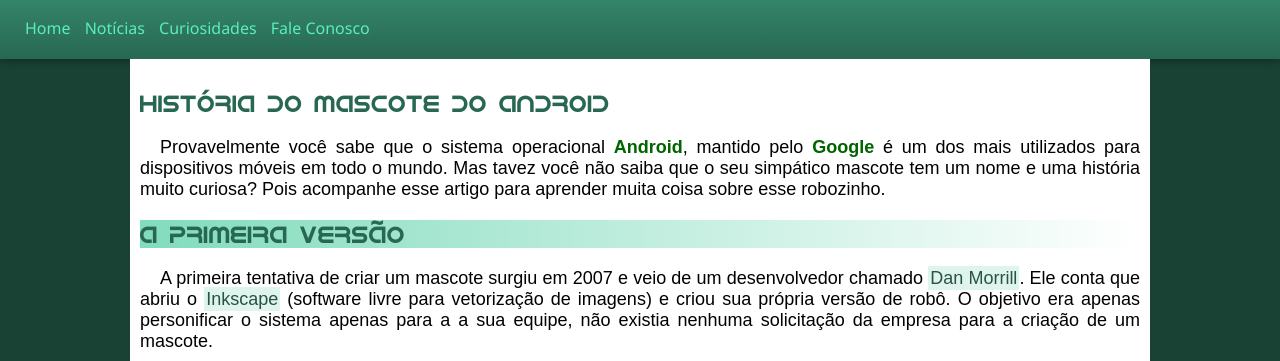
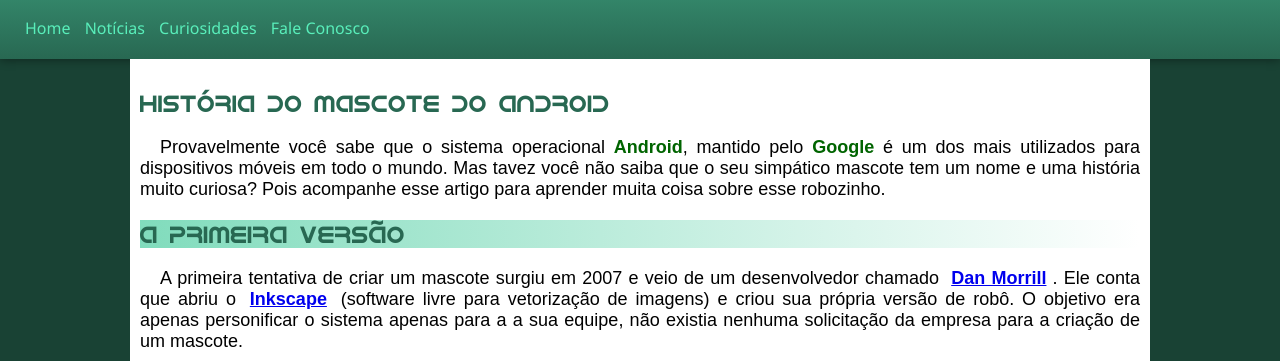
Before and after one commit to lyanthelyan/Hello-World-Web-Design, a plain HTML site: page Aulas HTML e CSS/Desafios/Site android/index.html in a window 1280 px wide. Shown: the part 150-511 px from the top of the page. Drawn offline with Linux system fonts and the light colour scheme.

Commit message:
Mudança padding

```diff
--- a/Aulas HTML e CSS/Desafios/Site android Guanabara/estilo/style.css
+++ b/Aulas HTML e CSS/Desafios/Site android Guanabara/estilo/style.css
@@ -60,7 +60,7 @@ header>p{
     font-size: 1.2em;
     max-width: 600px;
     margin: auto;
-    margin-bottom: 10px;
+    padding-bottom: 30px;
     padding-right: 10px;
     padding-left: 10px;
     text-shadow: 2px 2px 0px rgba(0, 0, 0, 0.486);
--- a/Aulas HTML e CSS/Desafios/Site android/style.css
+++ b/Aulas HTML e CSS/Desafios/Site android/style.css
@@ -91,14 +91,22 @@ width: 100%;
     font-weight: bold;
 }
 
-.link>a{
-    color: #285345;
+.link{
     text-decoration: none;
-    background-color: #1aac7b23;
-    padding: 2px;
+    color: var(--cor4);
+    background-color: var(--cor1);
+    padding: 2px 6px;
+    border-radius: 5px;
+    font-weight: bold;
+    transition-duration: 1.5s;
 }
-.link>a:hover{
+
+.link:hover{
+    background-color: var(--cor2);
     text-decoration: underline;
+    color: var(--cor5);
+    transition-duration: 1s;
+    border-radius: 20px;
 }
 
 #irina>img{
```
Also changed, not shown: Aulas HTML e CSS/Desafios/Site android Guanabara/android.html (+1 -1 lines).
